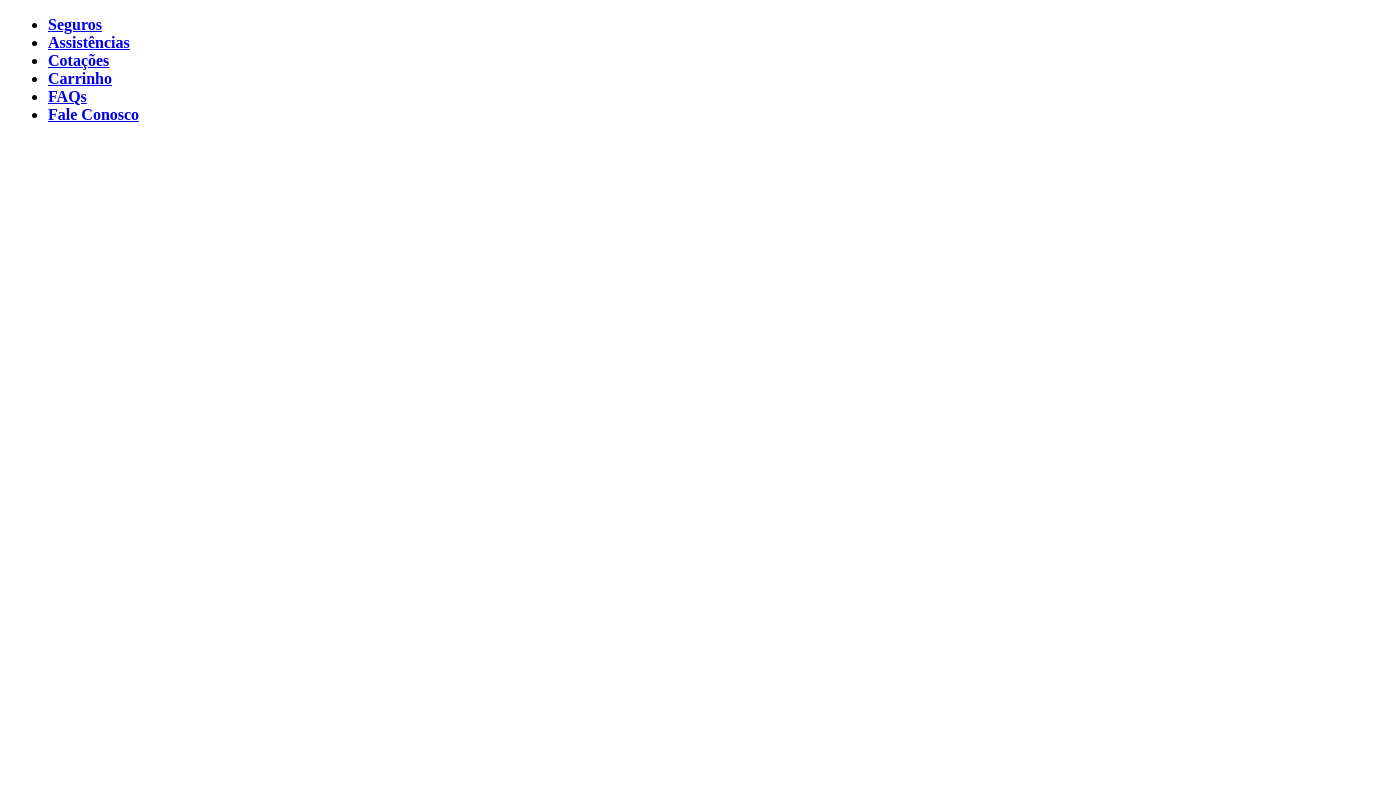
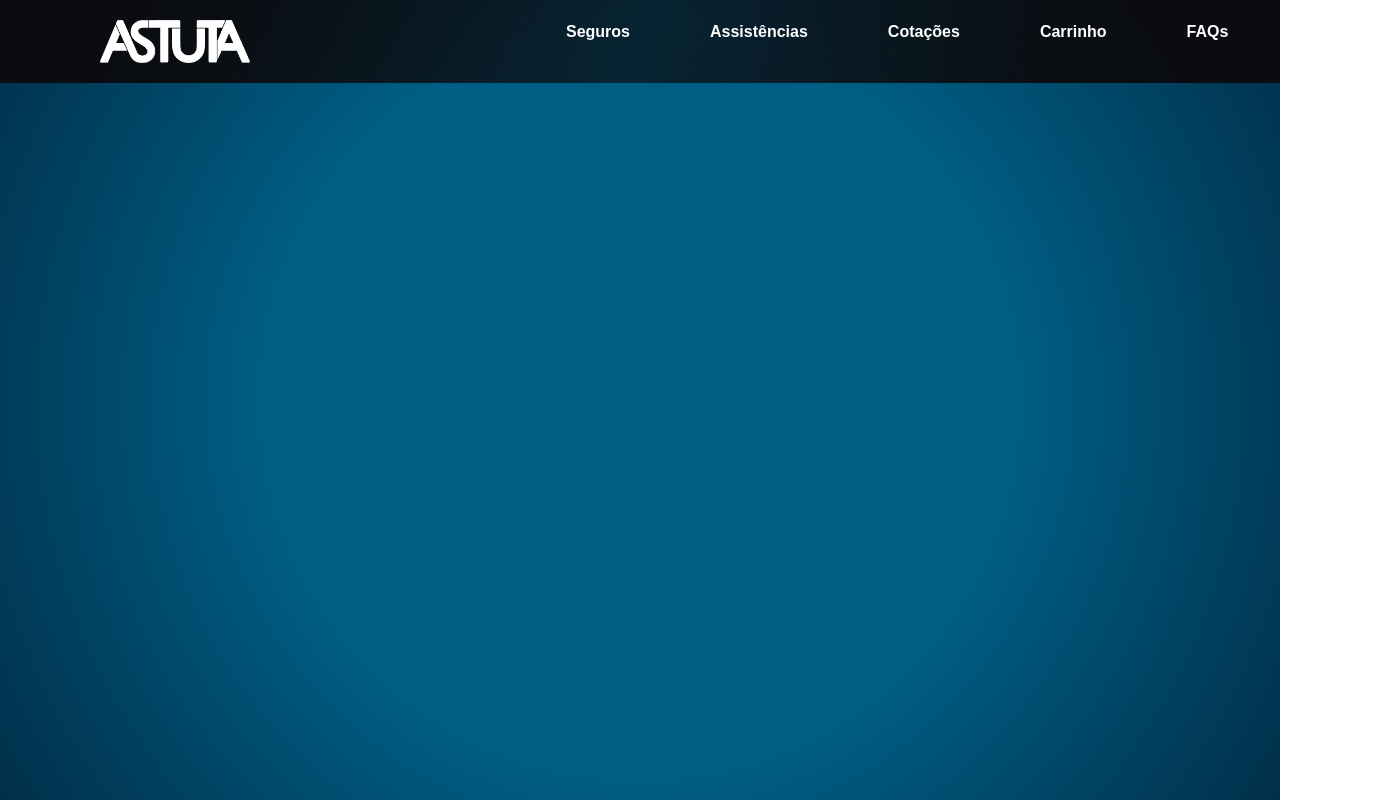
Before and after one commit to marcostakamatsu/projeto_seguros, a plain HTML site: page cotacao.html in a window 1280 px wide. Shown: the whole page, 1377 px wide, since content can reach past the window. Drawn offline with Linux system fonts and the light colour scheme.

Commit message:
Páginas Atualizadas

```diff
--- a/cotacao.html
+++ b/cotacao.html
@@ -1,14 +1,30 @@
 <!DOCTYPE html>
-<html lang="en">
+<html lang="pt-BR">
+
 <head>
     <meta charset="UTF-8">
     <meta name="viewport" content="width=device-width, initial-scale=1.0">
-    <title>Cotações</title>
+    <meta name="Keywords" content="Seguros, Vida, Saúde, Assistências, Astuta">
+    <meta name="Description" content="Proteja o que você ama, de forma simples e rápida com a Astuta Seguros">
+
+    <title>Astuta Seguros - Faça sua cotação!</title>
+
+    <!-- FAV -->
+    <link rel="icon" type="image/png" href="images/favi.png">
+
+    <!-- CSS -->
+    <link rel="stylesheet" href="styles/global.css">
+    <link rel="stylesheet" href="styles/nav.css">
+    <link rel="stylesheet" href="styles/style.css">
+    <link rel="stylesheet" href="styles/card.css">
+
 </head>
+
 <body>
     <!-- Menu de Navegação -->
     <nav>
-            <ul>
+        <img src="images/ASTUTA_branco.png" alt="Logo">
+        <ul class="navigation">
             <li><a href="seguros.html"><strong>Seguros</strong></a></li>
             <li><a href="assistencias.html"><strong>Assistências</strong></a></li>
             <li><a href="cotacao.html"><strong>Cotações</strong></a></li>
@@ -17,5 +33,7 @@
             <li><a href="faleconosco.html"><strong>Fale Conosco</strong></a></li>
         </ul>
     </nav>
+
 </body>
+
 </html>
```
Also changed, not shown: assistencias.html (+2 -13 lines), carrinho.html (+21 -3 lines), faleconosco.html (+21 -3 lines), faq.html (+21 -3 lines). Lines whose indentation alone changed are shown as unchanged.
